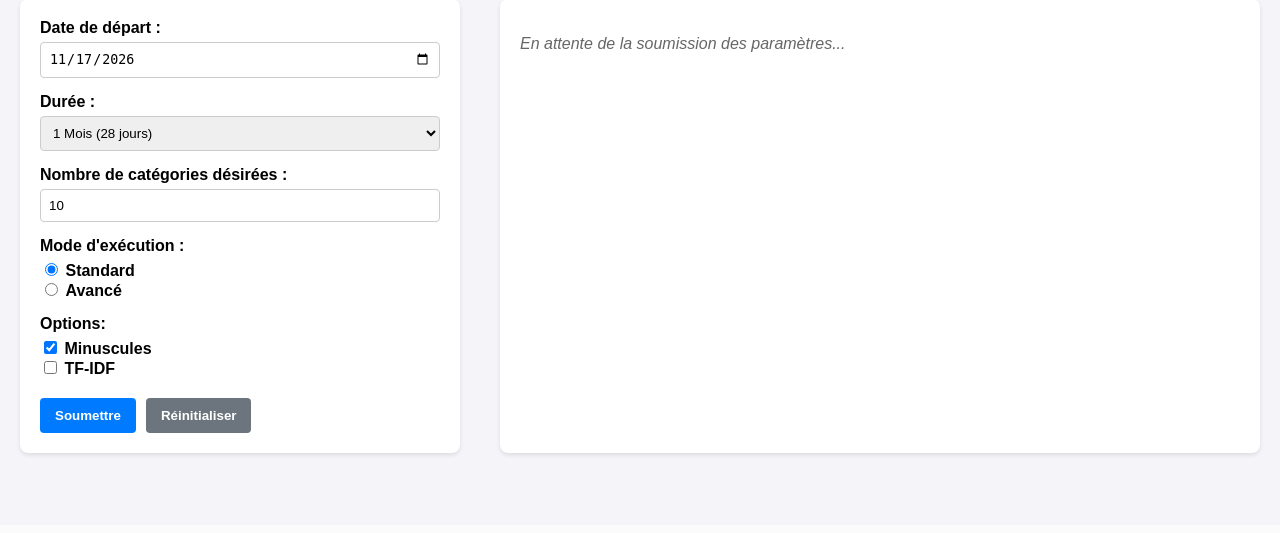
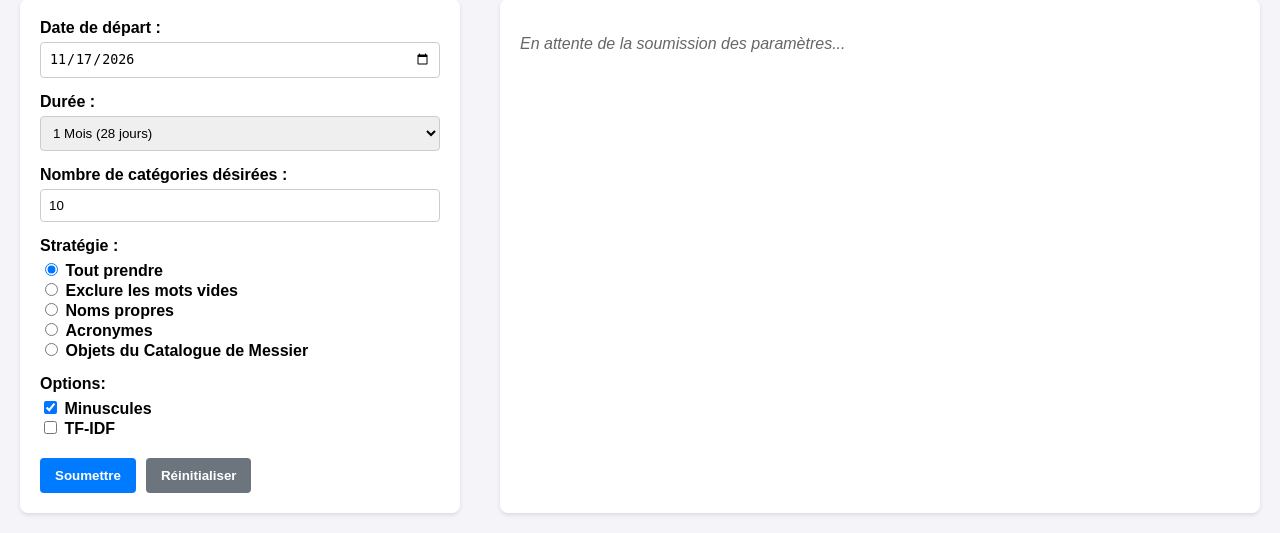
Before and after one commit to martin-laplante/teluq-sci1402, a FastAPI app: page / in a window 1280 px wide. Shown: the part 275-808 px from the top of the page. Before the commit the page ends 732 px from the top, so only its background shows below. Run offline with FastAPI, Linux system fonts and the light colour scheme.

Commit message:
Finaliser le paramètre de stratégie et ajout d'exemplaires. La date par défaut est le départ du fichier au lieu de la date courante.

```diff
--- a/src/templates/index.html
+++ b/src/templates/index.html
@@ -24,7 +24,7 @@
 
                 <div class="form-group">
                     <label for="start_date">Date de départ :</label>
-                    <input type="date" id="start_date" name="start_date" required>
+                    <input type="date" id="start_date" name="start_date" value="1995-06-16" required>
                 </div>
 
                 <div class="form-group">
@@ -44,13 +44,22 @@
                 </div>
 
                 <div class="form-group">
-                    <label>Mode d'exécution :</label>
+                    <label>Stratégie :</label>
                     <div class="radio-group">
-                        <input type="radio" id="mode1" name="enum_option" value="standard" checked>
-                        <label style="display:inline;" for="mode1">Standard</label>
+                        <input type="radio" id="mode1" name="strategy" value="tout" checked>
+                        <label style="display:inline;" for="mode1">Tout prendre</label>
                         <br>
-                        <input type="radio" id="mode2" name="enum_option" value="avance">
-                        <label style="display:inline;" for="mode2">Avancé</label>
+                        <input type="radio" id="mode2" name="strategy" value="sans_mots_vides">
+                        <label style="display:inline;" for="mode2">Exclure les mots vides</label>
+                        <br>
+                        <input type="radio" id="mode3" name="strategy" value="noms_propres">
+                        <label style="display:inline;" for="mode3">Noms propres</label>
+                        <br>
+                        <input type="radio" id="mode4" name="strategy" value="acronymes">
+                        <label style="display:inline;" for="mode4">Acronymes</label>
+                        <br>
+                        <input type="radio" id="mode5" name="strategy" value="messier">
+                        <label style="display:inline;" for="mode5">Objets du Catalogue de Messier</label>
                     </div>
                 </div>
 
```
